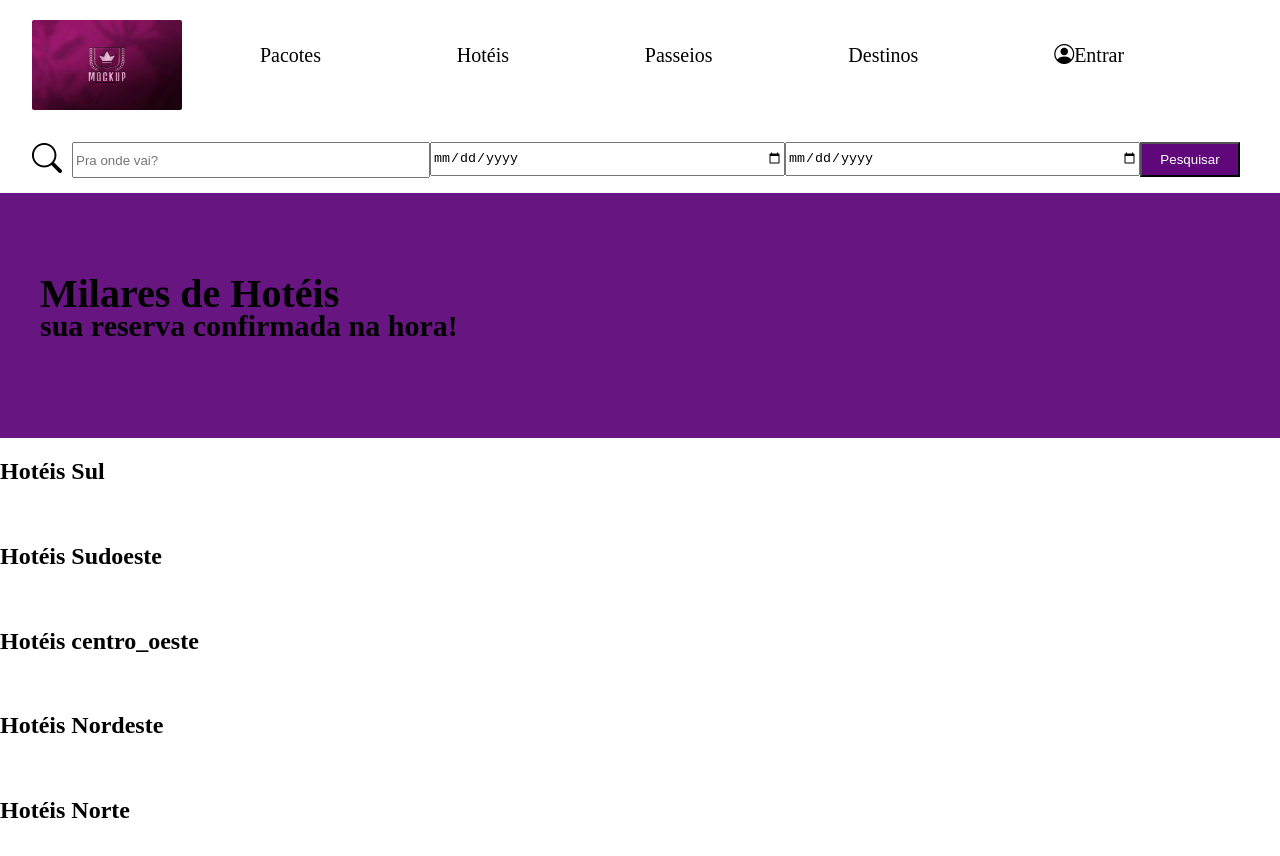
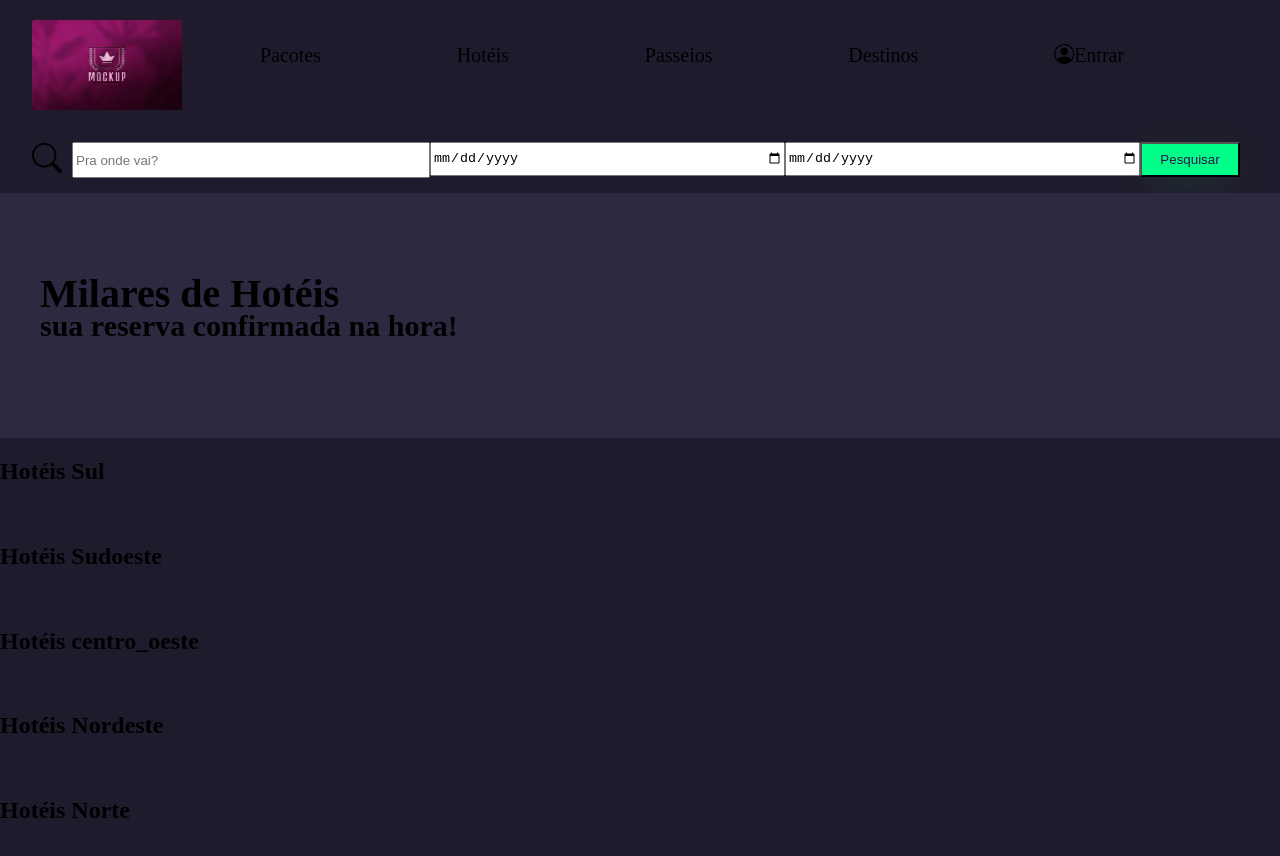
Before and after one commit to pabloapereira/poke, a plain HTML site: page pages/principal/index.html in a window 1280 px wide. Drawn offline with nearby package versions, Linux system fonts and the light colour scheme.

Commit message:
fundo index

```diff
--- a/pages/principal/index.css
+++ b/pages/principal/index.css
@@ -9,6 +9,10 @@ a:hover {
 html,body {
     margin: 0;
     padding: 0;
+}
+
+body {
+    background: #201b2c;
 }
 
 nav {
@@ -55,8 +59,10 @@ header {
 }
 
 button {
-    background-color: rgb(97, 7, 124);
-    color: white;
+    color: #2b134b;
+    background: #00ff88;
+    cursor: pointer;
+    box-shadow: 0px 10px 40px -12px #00ff8052;
     width: 100px;
     height: 35px;
 }
@@ -65,7 +71,7 @@ button {
     display: flex;
     position: relative;
     height: 245px;
-    background-color: rgb(103, 21, 128);
+    background-color: #2f2841;
 }
 
 .text-promo {
```
